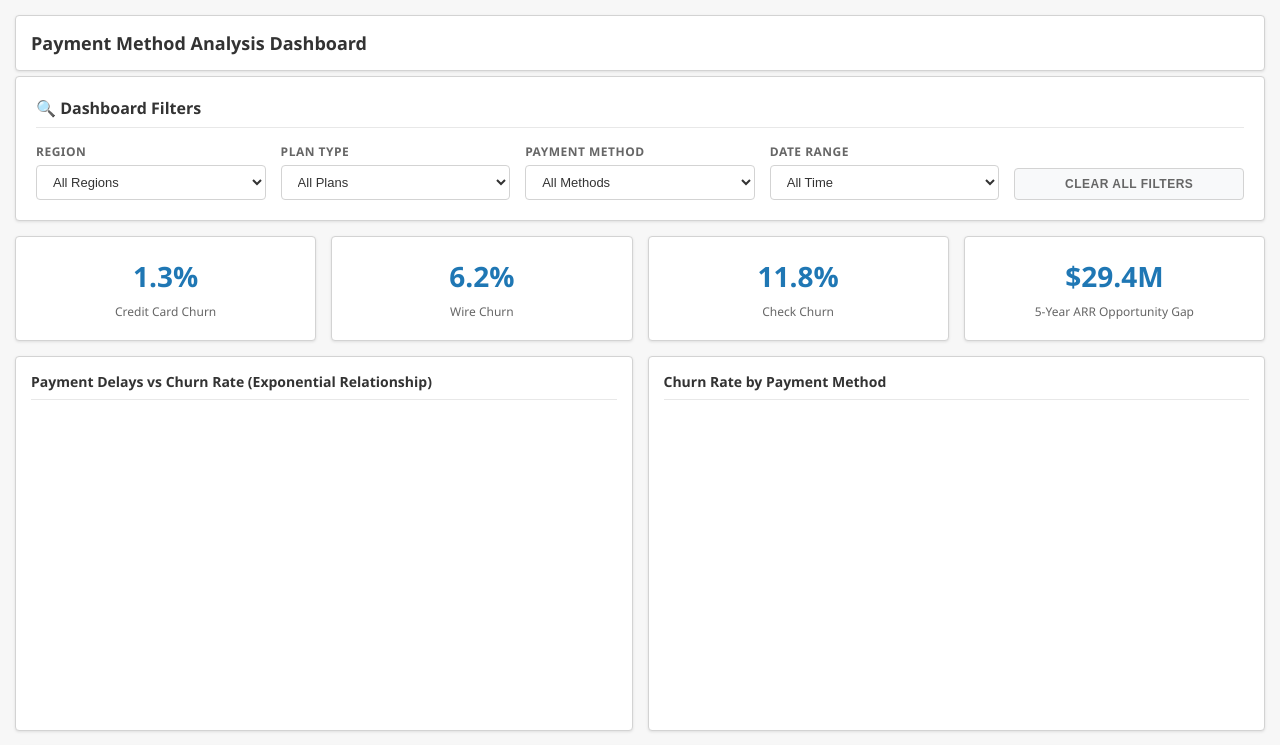
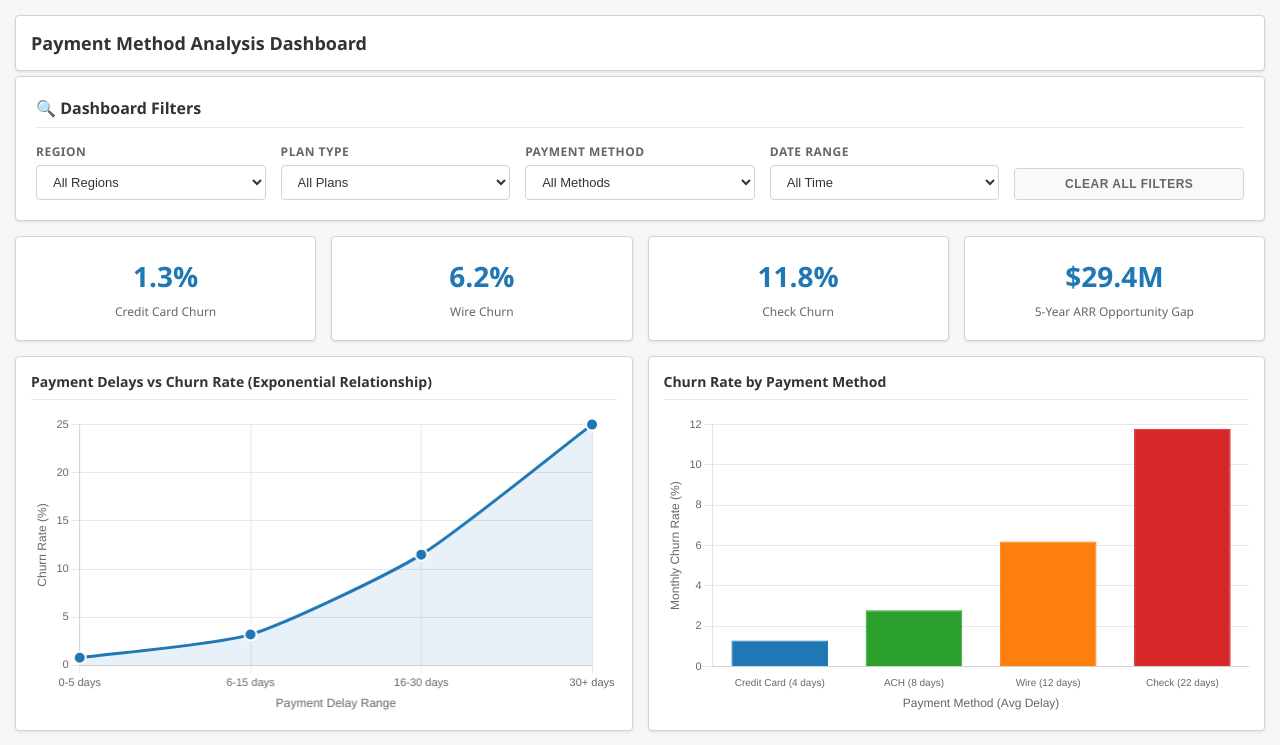
Before and after one commit to dan-t-data/SaaS-Billing-Churn-Analysis., a plain HTML site: page docs/index.html in a window 1280 px wide. Shown: the top 745 px of the page. Drawn offline with nearby package versions, Linux system fonts and the light colour scheme.

Commit message:
Update index.html

```diff
--- a/docs/index.html
+++ b/docs/index.html
@@ -4,7 +4,7 @@
 
     <meta name="viewport" content="width=device-width, initial-scale=1.0">
     <title>Payment Analysis Dashboard with Filters</title>
-    <script src="./Payment Analysis Dashboard with Filters_files/chart.min.js.download"></script>
+    <script src="https://cdn.jsdelivr.net/npm/chart.js"></script>
     <style>
         body {
             font-family: 'Segoe UI', Tahoma, Geneva, Verdana, sans-serif;
```
